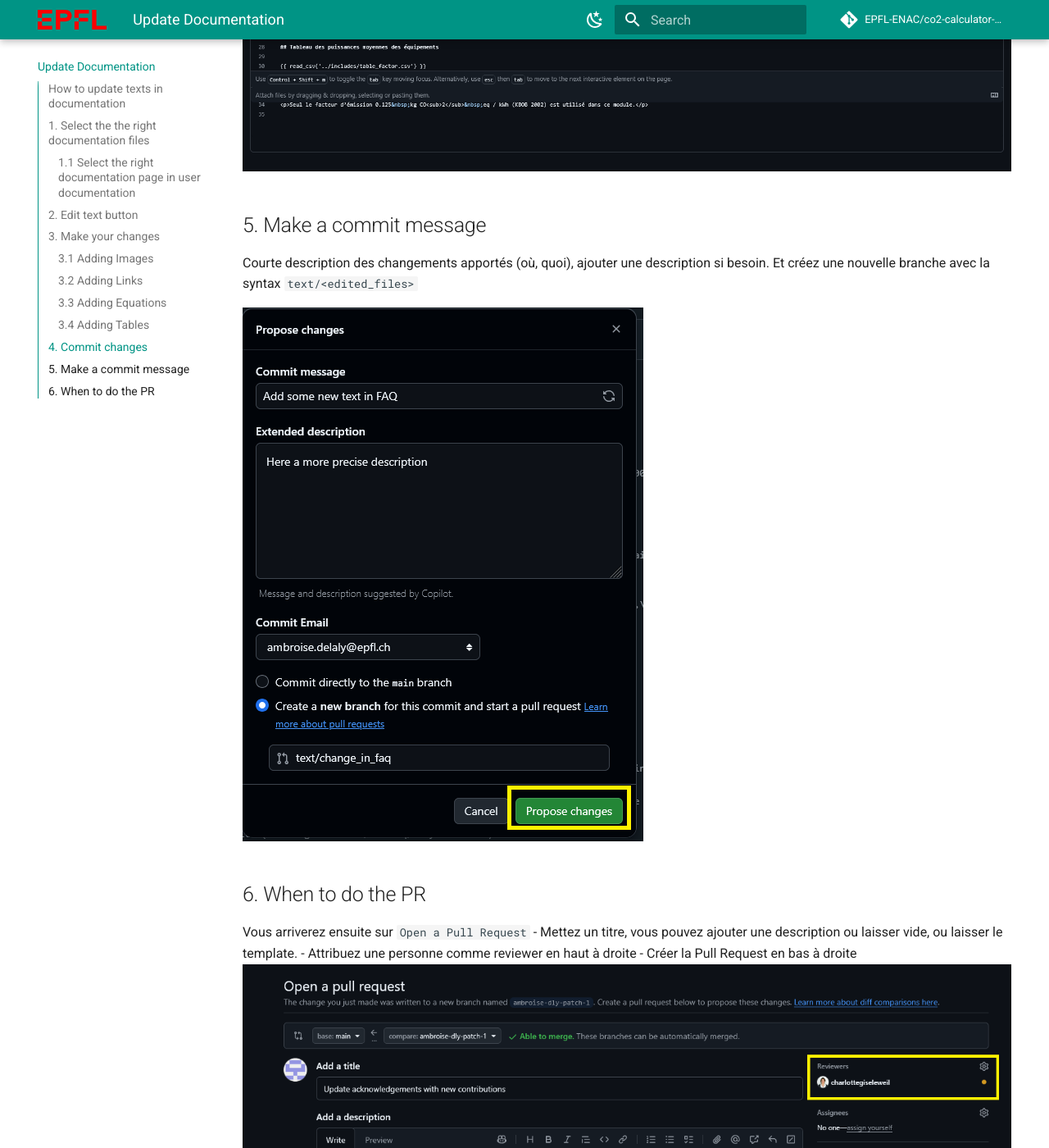
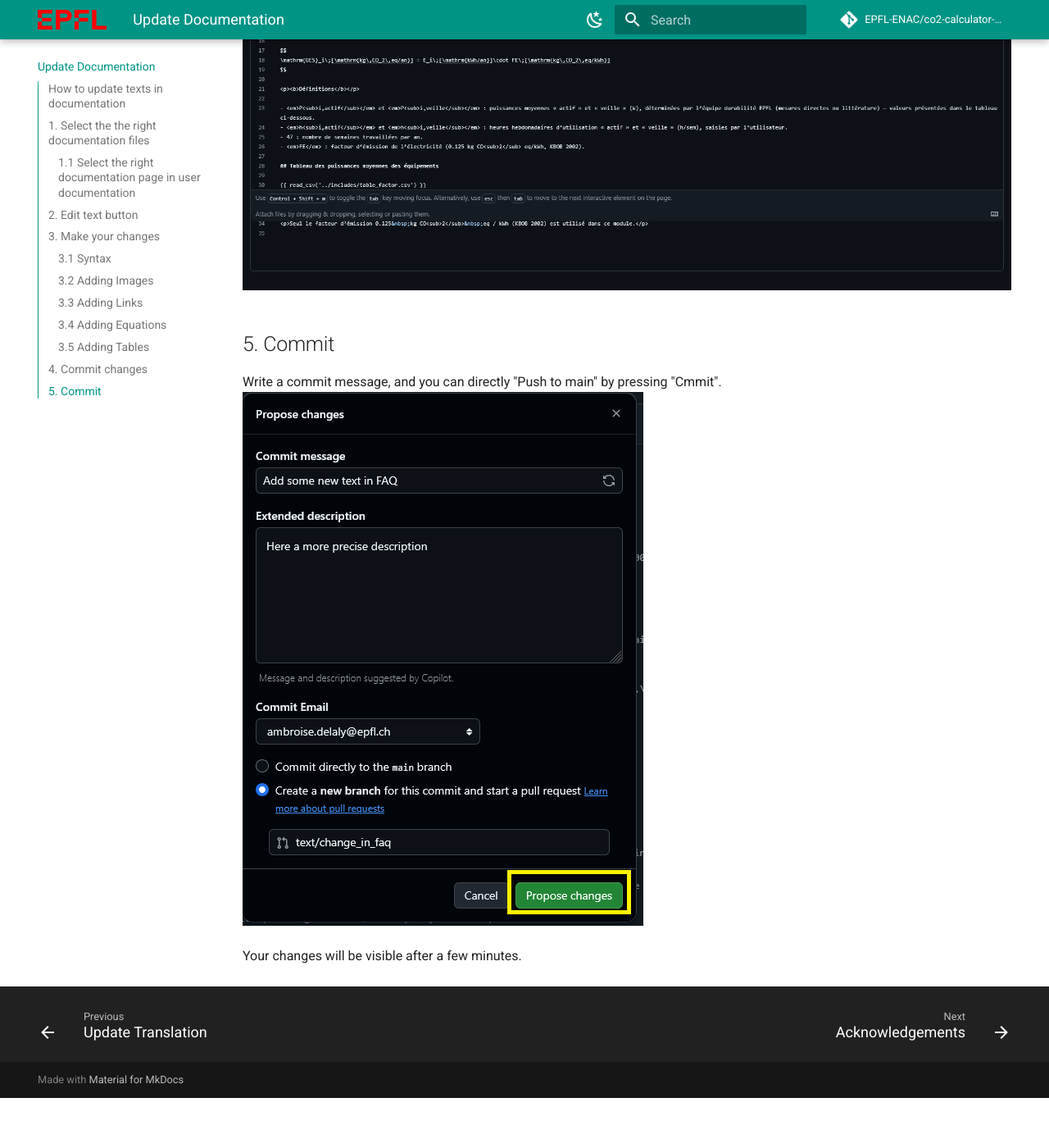
Before and after one commit to EPFL-ENAC/co2-calculator-back-office-doc, an MkDocs documentation site: the page built from docs/doc-update.md, in a window 1280 px wide and 1400 px high, scrolled down 4256 px. Shown: the whole window at 82% size. Built offline with MkDocs 1.6.1 and Material for MkDocs 9.7.7, drawn with Linux system fonts in a browser that asks for light colours; comment, search, counter and statistics services are not loaded; after the commit the page ends 5595 px from its top, so only the background shows below that; some of the changed text lies outside the part shown.

Commit message:
Revise documentation editing tutorial
Add md syntax,
Reminder to change in both language,
Remove PR step.

````diff
--- a/docs/doc-update.md
+++ b/docs/doc-update.md
@@ -14,6 +14,8 @@ First choose the language of the documentation page you want to edit in the user
 ![alt text](assets/images/image002.png)
 Each .md file corresponds to a documentation page in the selected language. Be careful to modify both language files if needed.
 
+/!\ Make sure to make your changes in all languages ! (One file must be changed by language).
+
 ## 2. Edit text button
 Click on top right "Edit this page" button to edit the text of the documentation page.
 ![alt text](assets/images/image004.png)
@@ -22,18 +24,21 @@ Click on top right "Edit this page" button to edit the text of the documentation
 You can now edit the text in markdown format as needed. DOnt hesitate to switch to preview mode to see how the changes will look like.
 ![alt text](assets/images/image006.png)
 
-### 3.1 Adding Images
+### 3.1 Syntax
+The syntax used in the calculator is the [Markdown syntax](https://www.markdownguide.org/basic-syntax/)
+
+### 3.2 Adding Images
 To add image you can simply drag and drop the image from your computer to the text editor where you want to add it.
 This will automatically upload the image to the repository and insert the correct markdown syntax to display the image as follows:
 ![alt text](assets/images/image005.png)
 
-### 3.2 Adding Links
+### 3.3 Adding Links
 To add a link, use the following syntax:
 ```
 [Link Text](URL)
 ```
 
-### 3.3 Adding Equations
+### 3.4 Adding Equations
 
 To add an inline equation, use single dollar signs `$...$`. For block equations, use double dollar signs `$$...$$`. ANd then writes your LaTeX code between the dollar signs.
 
@@ -54,7 +59,7 @@ $$
 > [!Caution]
 > If equation is not properly display in preview mode: Add a an empty after second dollars '$$'
 
-### 3.4 Adding Tables
+### 3.5 Adding Tables
 To add a table, use the following markdown syntax:
 ```
 | Header 1 | Header 2 |
@@ -73,14 +78,8 @@ Refers to [Markdown Table Syntax](https://www.markdownguide.org/extended-syntax/
 ![alt text](assets/images/image007.png)
 
 
-## 5. Make a commit message
-Courte description des changements apportés (où, quoi), ajouter une description si besoin. Et créez une nouvelle branche avec la syntax `text/<edited_files>`
-
+## 5. Commit
+Write a commit message, and you can directly "Push to main" by pressing "Cmmit".
 ![alt text](assets/images/image008.png)
 
-## 6. When to do the PR
-Vous arriverez ensuite sur `Open a Pull Request`
-- Mettez un titre, vous pouvez ajouter une description ou laisser vide, ou laisser le template.
-- Attribuez une personne comme reviewer en haut à droite
-- Créer la Pull Request en bas à droite
-![alt text](assets/images/image009.png)
+Your changes will be visible after a few minutes.
````
